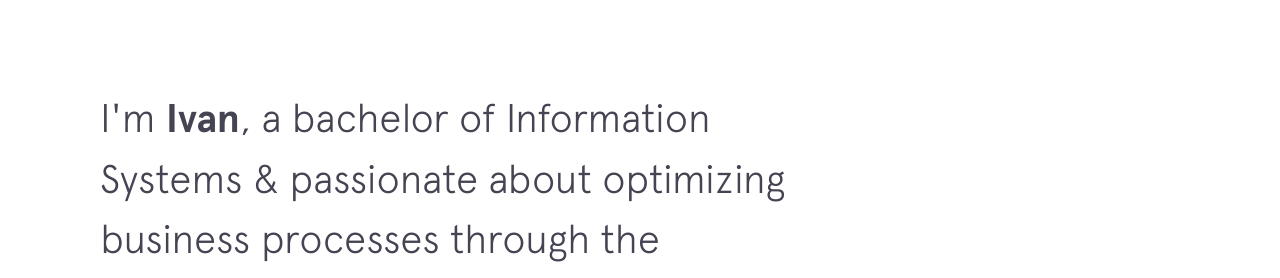
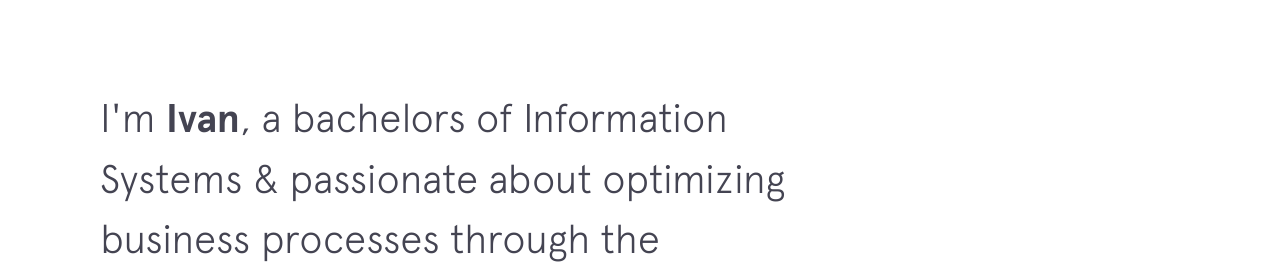
Before and after one commit to ivanhectors/ivanhectors.github.io, a Jekyll site: the page built from index.html, in a window 1280 px wide and 900 px high. Shown: the part 203-481 px from the top of the window. Built offline with Jekyll 4.4.1, drawn with Linux system fonts in a browser that asks for light colours; nearby versions of some CDN libraries; some of the changed text lies outside the part shown; grey boxes are pictures that could not be loaded.

Commit message:
Update intro.html

```diff
--- a/_includes/intro.html
+++ b/_includes/intro.html
@@ -4,7 +4,7 @@
   </h1>
 
   <h2 class="intro__tagline">I'm
-    <span class="name">Ivan</span>, a bachelor of Information Systems & passionate about optimizing business processes through the effective use of technology
+    <span class="name">Ivan</span>, a bachelors of Information Systems & passionate about optimizing business processes through the effective use of technology
     <span class="emoji technologist"></span>
   </h2>
 
```
